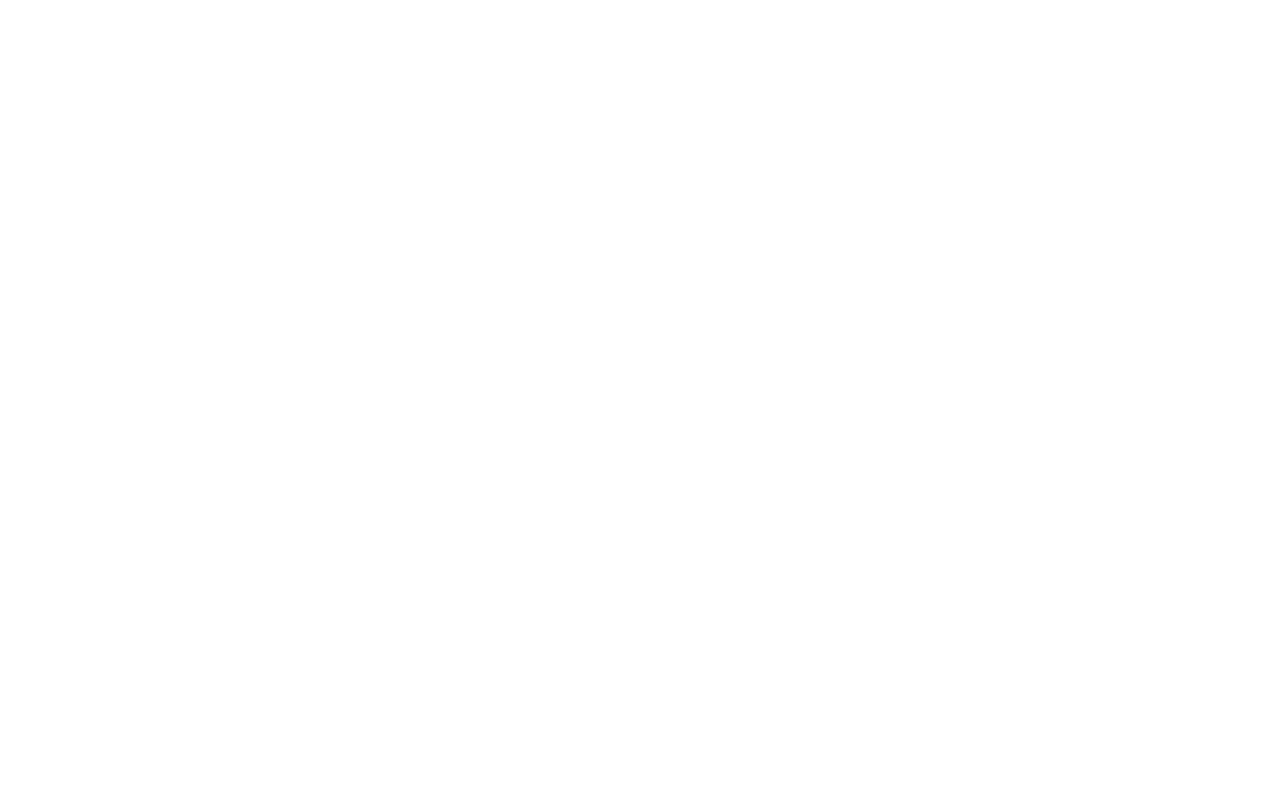
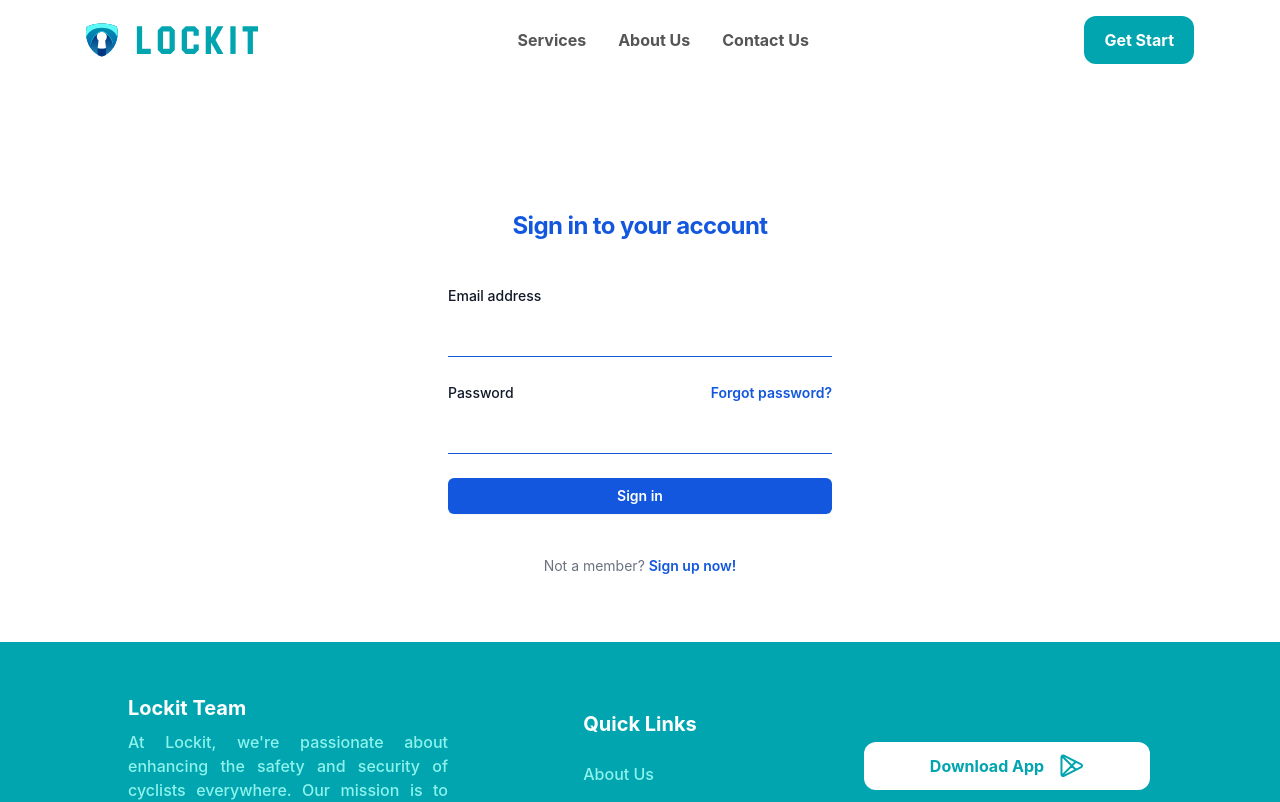
Before and after one commit to yashEra/lockit, a React (Create React App) app: page /login in a window 1280 px wide. Before the commit this address had no page. Shown: the top 802 px of the page. Built offline with nearby package versions, Linux system fonts and the light colour scheme.

Commit message:
ADD LOGIN PAG

```diff
--- a/package.json
+++ b/package.json
@@ -6,7 +6,9 @@
     "@testing-library/jest-dom": "^5.17.0",
     "@testing-library/react": "^13.4.0",
     "@testing-library/user-event": "^13.5.0",
+    "axios": "^1.6.8",
     "firebase": "^10.8.0",
+    "js-cookie": "^3.0.5",
     "react": "^18.2.0",
     "react-dom": "^18.2.0",
     "react-icons": "^4.12.0",
--- a/src/App.js
+++ b/src/App.js
@@ -3,6 +3,7 @@
 import Home from "./pages/Home";
 import About from "./pages/About";
 import ManageDevices from './pages/ManageDevices';
+import Login from './pages/Login';
 
 
 const App = () => {
@@ -14,6 +15,7 @@
           {/* <Route path="/contact" element={<Contact />} /> */}
           <Route path="/about" element={<About />} />
           <Route path="/manage-devices" element={<ManageDevices />} />
+          <Route path="/login" element={<Login />} />
           {/* <Route path="/login" element={<Login />} /> */}
 
           {/* <Route path="*" element={<NoPage />} /> */}
--- /dev/null
+++ b/src/pages/Login.jsx
@@ -0,0 +1,123 @@
+import React, { useState } from 'react';
+import axios from 'axios';
+import Footer from "../components/footer/Footer";
+import NavBar from "../components/navbar/NavBar";
+import Cookies from 'js-cookie';
+import { useNavigate } from 'react-router-dom';
+
+
+const Login = () => {
+
+  const navigate = useNavigate()
+  const [errorMessage, setErrorMessage] = useState('');
+
+
+  const [formData, setFormData] = useState({
+    email: '',
+    password: '',
+  });
+
+  const handleChange = (e) => {
+    const { name, value } = e.target;
+    setFormData({ ...formData, [name]: value });
+  };
+
+  const handleSubmit = async (e) => {
+    e.preventDefault();
+
+    try {
+    } catch (error) {
+      console.error('Error submitting form:', error);
+
+      // Check if the error response includes the specific error message
+      if (error.response && error.response.data && error.response.data.non_field_errors) {
+        // Set the error message in state
+        setErrorMessage('Wrong credentials. Please check your email and password.');
+
+        // You may want to clear the error message after a certain time or on another user action
+        // setTimeout(() => setErrorMessage(''), 5000); // Clears the error after 5 seconds
+      }
+    }
+  };
+
+  return (
+    <div>
+      <NavBar />
+      <div className="flex min-h-full flex-1 flex-col justify-center py-12 lg:px-8 lg:pt-[10%] md:pt-[15%] pt-[20%] pb-[5%] px-[10%]">
+        <div className="sm:mx-auto sm:w-full sm:max-w-sm">
+          <h2 className="text-center text-2xl font-bold leading-9 tracking-tight text-[#1357DE]">
+            Sign in to your account
+          </h2>
+        </div>
+
+        <div className="mt-10 sm:mx-auto sm:w-full sm:max-w-sm">
+          <form className="space-y-6" onSubmit={handleSubmit}>
+            <div>
+              <label htmlFor="email" className="block text-sm font-medium leading-6 text-gray-900">
+                Email address
+              </label>
+              <div className="mt-2">
+                <input
+                  id="email"
+                  name="email"
+                  type="email"
+                  autoComplete="email"
+                  required
+                  value={formData.email}
+                  onChange={handleChange}
+                  className="peer block w-full appearance-none border-0 border-b border-[#1357DE] bg-transparent py-2.5 px-0 text-sm text-gray-900 focus:border-[#23A6F0] focus:outline-none focus:ring-0"
+                />
+              </div>
+            </div>
+
+            <div>
+              <div className="flex items-center justify-between">
+                <label htmlFor="password" className="block text-sm font-medium leading-6 text-gray-900">
+                  Password
+                </label>
+                <div className="text-sm">
+                  <a href="#" className="font-semibold text-[#1357DE] hover:text-[#23A6F0]">
+                    Forgot password?
+                  </a>
+                </div>
+              </div>
+              <div className="mt-2">
+                <input
+                  id="password"
+                  name="password"
+                  type="password"
+                  autoComplete="current-password"
+                  required
+                  value={formData.password}
+                  onChange={handleChange}
+                  className="peer block w-full appearance-none border-0 border-b border-[#1357DE] bg-transparent py-2.5 px-0 text-sm text-gray-900 focus:border-[#23A6F0] focus:outline-none focus:ring-0"
+                />
+              </div>
+            </div>
+
+            <div>
+              <button
+                type="submit"
+                className="flex w-full justify-center rounded-md bg-[#1357DE] px-3 py-1.5 text-sm font-semibold leading-6 text-white shadow-sm hover:bg-[#23A6F0] focus-visible:outline focus-visible:outline-2 focus-visible:outline-offset-2 focus-visible:outline-indigo-600"
+              >
+                Sign in
+              </button>
+              {errorMessage && <p style={{ color: 'red' }}>{errorMessage}</p>}
+
+            </div>
+          </form>
+
+          <p className="mt-10 text-center text-sm text-gray-500">
+            Not a member?{' '}
+            <a href="signup" className="font-semibold leading-6 text-[#1357DE] hover:text-[#23A6F0]">
+              Sign up now!
+            </a>
+          </p>
+        </div>
+      </div>
+      <Footer />
+    </div>
+  );
+};
+
+export default Login;
```
Also changed, not shown: 1 other file (tests, documents, lock files or other folders).
